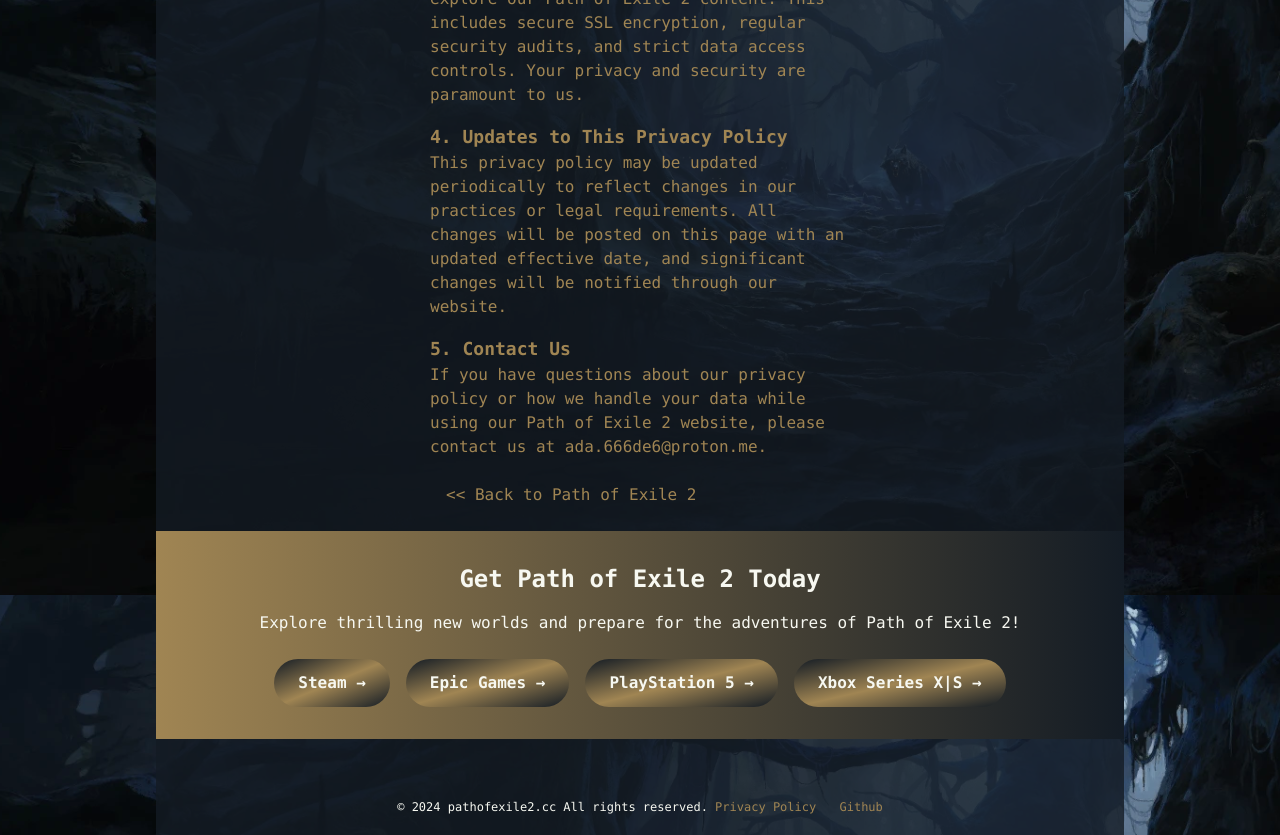
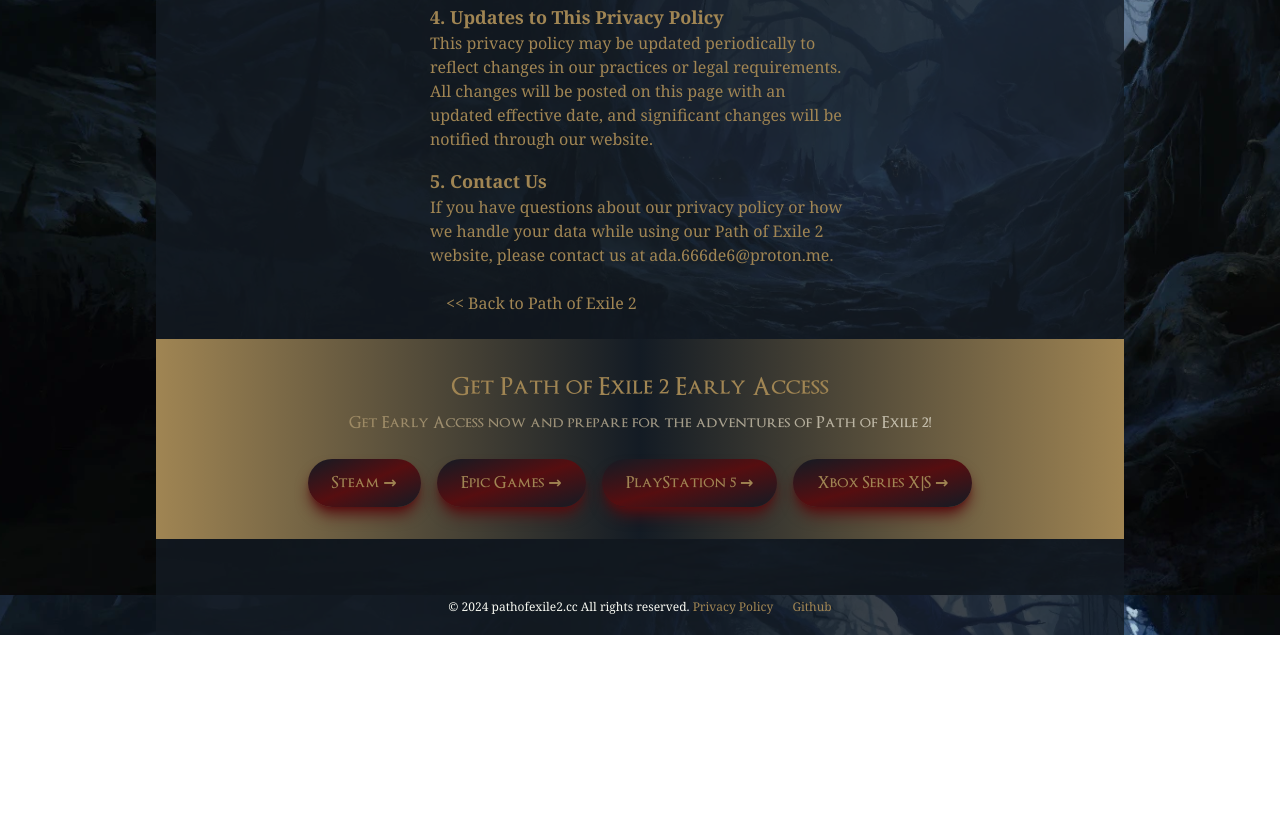
Before and after one commit to 404daydreamer/path-of-exile-2, an Eleventy site: page src/privacy.html in a window 1280 px wide. Shown: the part 1005-1840 px from the top of the page. After the commit the page ends 1640 px from the top, so only its background shows below. Built offline with nearby package versions, Linux system fonts and the light colour scheme; Eleventy itself is replaced by a stand-in of ours; files that its build step writes are made by us from their sources; files whose address does not match are found by name; what eleventy-plugin-i18n would draw is missing.

Commit message:
feat: add new font

```diff
--- a/src/_data/i18n/en.json
+++ b/src/_data/i18n/en.json
@@ -20,7 +20,8 @@
       "title": "Path of Exile 2: The Next Generation Free-to-Play Action RPG",
       "description": "Path of Exile 2 is a groundbreaking action RPG sequel with a new campaign, revamped skills, and enhanced customization, set 20 years after the original.",
       "hero": {
-        "title": "Path of Exile 2: The Next Generation Free-to-Play Action RPG",
+        "title": "Path of Exile 2",
+        "subtitle": "The Next Generation Free-to-Play Action RPG",
         "content": "In Path of Exile 2, players will face an ancient evil threatening Wraeclast. The campaign includes seven acts, featuring new areas, towns, and characters, alongside some returning favorites. The game features six new character classes, each with two Ascendancy classes available at launch. Players can expect deep build crafting opportunities as they progress through the game.",
         "media": {
           "url": "/assets/hero.jpeg",
@@ -227,9 +228,27 @@
 
   },
   "cta": {
-    "title": "Get Path of Exile 2 Today",
-    "description": "Explore thrilling new worlds and prepare for the adventures of Path of Exile 2!",
-    "button": "Download Now →"
+    "title": "Get Path of Exile 2 Early Access",
+    "description": "Get Early Access now and prepare for the adventures of Path of Exile 2!",
+    "button": "Download Now →",
+    "platforms": [
+      {
+        "title": "Steam",
+        "link": "https://store.steampowered.com/app/2694490/Path_of_Exile_2/"
+      },
+      {
+        "title": "Epic Games",
+        "link": "https://store.epicgames.com/en-US/p/path-of-exile-2"
+      },
+      {
+        "title": "PlayStation 5",
+        "link": "https://www.playstation.com/en-us/games/path-of-exile-2/"
+      },
+      {
+        "title": "Xbox Series X|S",
+        "link": "https://www.xbox.com/en-US/games/store/path-of-exile-2/9ND8N4RW5GHX"
+      }
+    ]
   },
   "footer": {
     "copyright": "All rights reserved.",
--- a/src/_includes/base.njk
+++ b/src/_includes/base.njk
@@ -58,6 +58,7 @@
 
   <link id="favicon" rel="icon" href="/assets/favicon.ico" type="image/x-icon">
   <link rel="stylesheet" href="/css/normalize.min.css">
+  <link rel="stylesheet" href="css/fonts.css">
   <!-- <link rel="stylesheet" type="text/css" href="./toastify.min.css"> -->
   <!-- <script type="text/javascript" src="./toastify-js.js"></script> -->
   <script src="/js/tailwindcss.js"></script>
@@ -70,6 +71,10 @@
             yellow: '#f7f8f1',
             red: '#560e10',
             light: '#a08553'
+          },
+          fontFamily: {
+            'opsb': ['OptimusPrincepsSemiBold', 'Cinzel', 'Verdana', 'Arial', 'Helvetica', 'sans-serif'],
+            'cinzel': ['Cinzel', 'serif'],
           }
         }
       }
@@ -78,12 +83,12 @@
   </script>
 
 </head>
-<body class="bg-[url('/assets/pathofexile2.webp')] bg-cover w-full max-w-[1000px] m-auto px-4 text-yellow font-mono bg-fixed">
+<body class="bg-[url('/assets/pathofexile2.webp')] bg-cover w-full max-w-[1000px] m-auto px-4 text-yellow font-serif bg-fixed">
   {# FB comment #}
   {# <div id="fb-root"></div>
   <script async defer crossorigin="anonymous" src="https://connect.facebook.net/en_US/sdk.js#xfbml=1&version=v21.0"></script> #}
   {# FB comment #}
-  <header class="bg-green bg-opacity-80 h-20 flex justify-between items-center py-4 px-4 shadow-md sticky top-0 z-[999]">
+  <header class="bg-green bg-opacity-80 h-20 flex justify-between items-center py-4 px-4 shadow-md sticky top-0 z-[999] font-opsb">
     <a href="{{ '/' | localizeUrl(currentLang) }}" alt="Homicipher Game Guide">
         <div class="w-60 font-black text-md flex items-center">
           <div class="w-10 h-10 rounded-full overflow-hidden">
@@ -142,24 +147,18 @@
 
   {{ content | safe }}
 
-  <section class="bg-green bg-gradient-to-l from-green to-light" id="cta">
+  <section class="bg-green bg-gradient-to-l from-light via-green to-light" id="cta">
     <div class="text-center p-8 rounded-lg text-yellow">
-        <h2 class="text-2xl font-bold mb-4">{{ translations.cta.title }}</h2>
-        <p class="mb-6">{{ translations.cta.description }}</p>
+        <h2 class="text-2xl font-bold mb-2 font-opsb text-light">{{ translations.cta.title }}</h2>
+        <p class="mb-6 opacity-75 font-opsb text-light bg-clip-text text-transparent bg-gradient-to-r from-light to-yellow">{{ translations.cta.description }}</p>
         <div class="flex flex-wrap justify-center gap-4 mt-6">
-          <a href="https://store.steampowered.com/app/2694490/Path_of_Exile_2/" class="py-3 px-6 bg-gradient-to-br from-green to-green via-light animate-gradient-x rounded-full font-bold hover:scale-110 transition duration-300">
-            Steam →
+          {% for platform in translations.cta.platforms %}
+          <a href="{{ platform.link }}" target="_blank" class="shadow-lg shadow-red py-3 px-6 bg-gradient-to-br from-green to-green via-red animate-gradient-x rounded-full font-black hover:scale-110 transition duration-300 font-opsb text-light">
+            {{ platform.title }} →
           </a>
-          <a href="https://store.epicgames.com/en-US/p/path-of-exile-2" class="py-3 px-6 bg-gradient-to-br from-green to-green via-light animate-gradient-x rounded-full font-bold hover:scale-110 transition duration-300">
-            Epic Games →
-          </a>
-          <a href="https://www.playstation.com/en-us/games/path-of-exile-2/" class="py-3 px-6 bg-gradient-to-br from-green to-green via-light animate-gradient-x rounded-full font-bold hover:scale-110 transition duration-300">
-            PlayStation 5 →
-          </a>
-          <a href="https://www.xbox.com/en-US/games/store/path-of-exile-2/9ND8N4RW5GHX" class="py-3 px-6 bg-gradient-to-br from-green to-green via-light animate-gradient-x rounded-full font-bold hover:scale-110 transition duration-300">
-            Xbox Series X|S →
-          </a>
+          {% endfor %}
         </div>
+
     </div>
   </section>
   <footer class="bg-green bg-opacity-80 py-5 flex flex-col justify-center items-center text-center">
--- /dev/null
+++ b/src/css/fonts.css
@@ -0,0 +1,28 @@
+/* OptimusPrincepsSemiBold */
+@font-face {
+    font-family: 'OptimusPrincepsSemiBold';
+    src: url('../fonts/OptimusPrincepsSemiBold.ttf') format('truetype');
+    font-weight: normal;
+    font-style: normal;
+    font-display: swap;
+}
+
+/* Cinzel */
+@font-face {
+    font-family: 'Cinzel';
+    src: url('../fonts/Cinzel-VariableFont_wght.ttf') format('truetype');
+    font-weight: normal;
+    font-style: normal;
+    font-display: swap;
+}
+
+
+/* 字体回退方案 */
+:root {
+    --main-font-family: "OptimusPrincepsSemiBold", "Cinzel", Verdana, Arial, Helvetica, sans-serif;
+}
+
+/* 应用字体 */
+body {
+    font-family: var(--main-font-family);
+}
```
Also changed, not shown: src/index.njk (+13 -10 lines), .eleventy.js, src/assets/map.jpeg (added), src/fonts/Cinzel-VariableFont_wght.ttf (added), src/fonts/OptimusPrincepsSemiBold.ttf (added).
